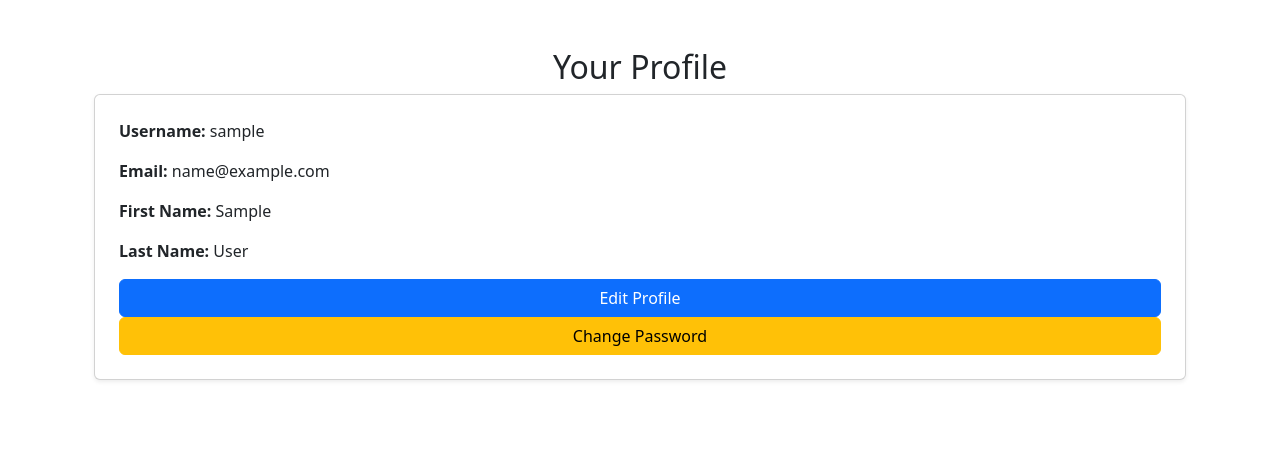
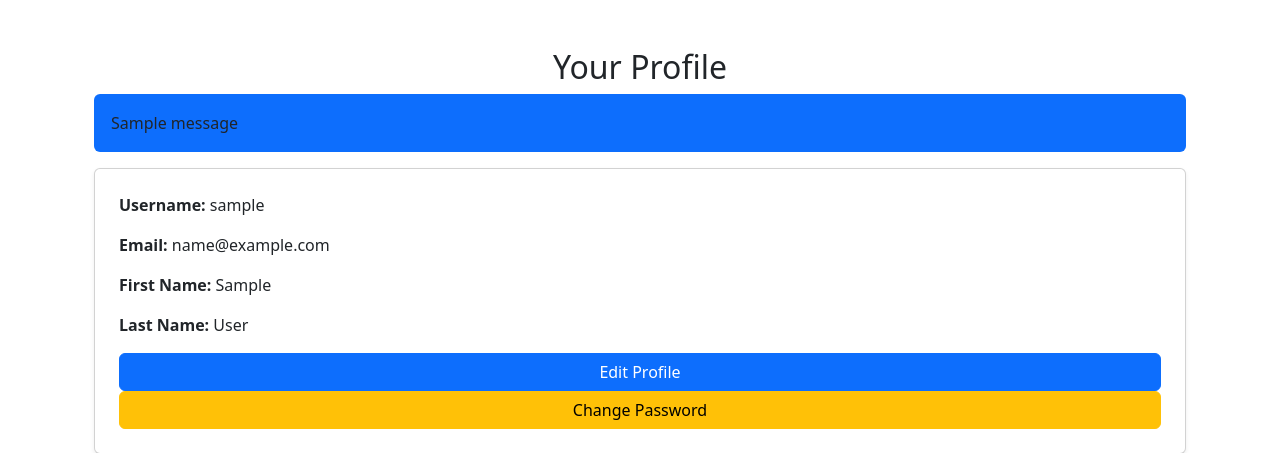
Before and after one commit to josephjmwaka/CoICT-Campus-Infra-management-System, a Django app: page /accounts/profile/ in a window 1280 px wide. Shown: the part 56-509 px from the top of the page. Run offline with Django 5.2, Linux system fonts and the light colour scheme; a user stored in the database is signed in; tables that the repository leaves empty hold one stand-in row (values such as "Sample post"); one stand-in notice (Sample message) is shown.

Commit message:
Add flash message when user update profile

```diff
--- a/accounts/templates/accounts/profile.html
+++ b/accounts/templates/accounts/profile.html
@@ -1,16 +1,21 @@
-{% extends 'base.html' %}
-{% block content %}
+{% extends 'base.html' %} {% block content %}
 
 <div class="container mt-5">
   <h2 class="text-center">Your Profile</h2>
-
+  {% if messages %}
+  <div class="alert bg-primary">
+    {% for message in messages %} {{ message }} {% endfor %}
+  </div>
+  {% endif %}
   <div class="card p-4 shadow-sm">
     <p><strong>Username:</strong> {{ user.username }}</p>
     <p><strong>Email:</strong> {{ user.email }}</p>
     <p><strong>First Name:</strong> {{ user.first_name }}</p>
     <p><strong>Last Name:</strong> {{ user.last_name }}</p>
     <a href="{% url 'edit_profile' %}" class="btn btn-primary">Edit Profile</a>
-        <a href="{% url 'change_password' %}" class="btn btn-warning">Change Password</a>
+    <a href="{% url 'change_password' %}" class="btn btn-warning"
+      >Change Password</a
+    >
   </div>
 </div>
 {% endblock %}
```
Lines whose indentation alone changed are shown as unchanged.
